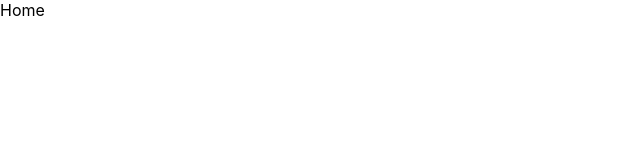
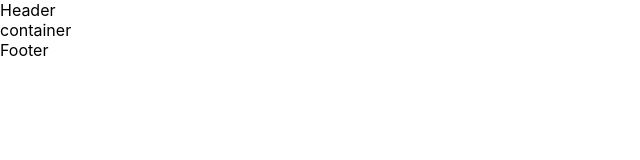
Before and after one commit to YousufMohammadi/01-react-hooks, a React (Create React App) app: page / in a window 1280 px wide. Shown: the top 160 px of the page, without its empty margins (0-640 px from the left). Built offline with nearby package versions, Linux system fonts and the light colour scheme.

Commit message:
page and componentes created

```diff
--- /dev/null
+++ b/src/Components/Footer.jsx
@@ -0,0 +1,9 @@
+import React from 'react'
+
+function Footer() {
+  return (
+    <div>Footer</div>
+  )
+}
+
+export default Footer
--- /dev/null
+++ b/src/Components/Header.jsx
@@ -0,0 +1,9 @@
+import React from 'react'
+
+function Header() {
+  return (
+    <div>Header</div>
+  )
+}
+
+export default Header
--- a/src/Pages/Home.jsx
+++ b/src/Pages/Home.jsx
@@ -1,8 +1,14 @@
 import React from 'react'
+import Header from '../Components/Header'
+import Footer from '../Components/Footer'
 
 function Home() {
   return (
-    <div>Home</div>
+    <div className='home-container'>
+    <Header />
+    <div>container</div>
+    <Footer />
+    </div>
   )
 }
 
```
Also changed, not shown: src/Components/PageContainer.jsx (added, +11 -0 lines).
